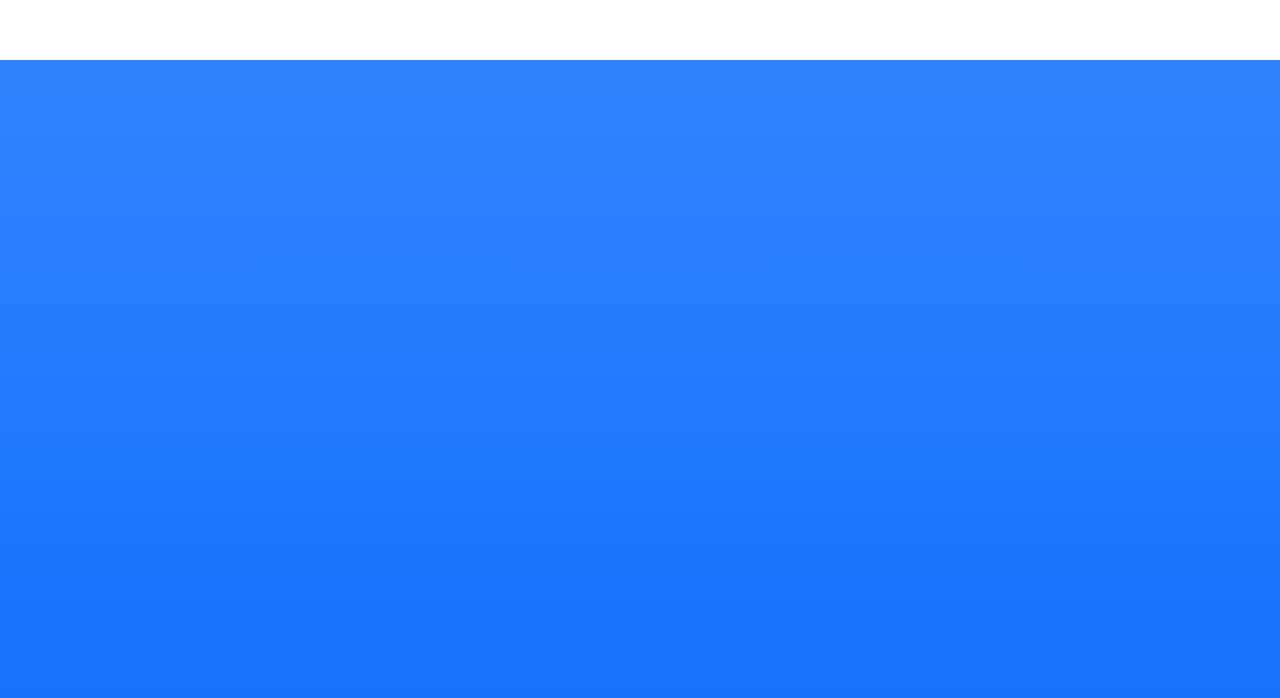
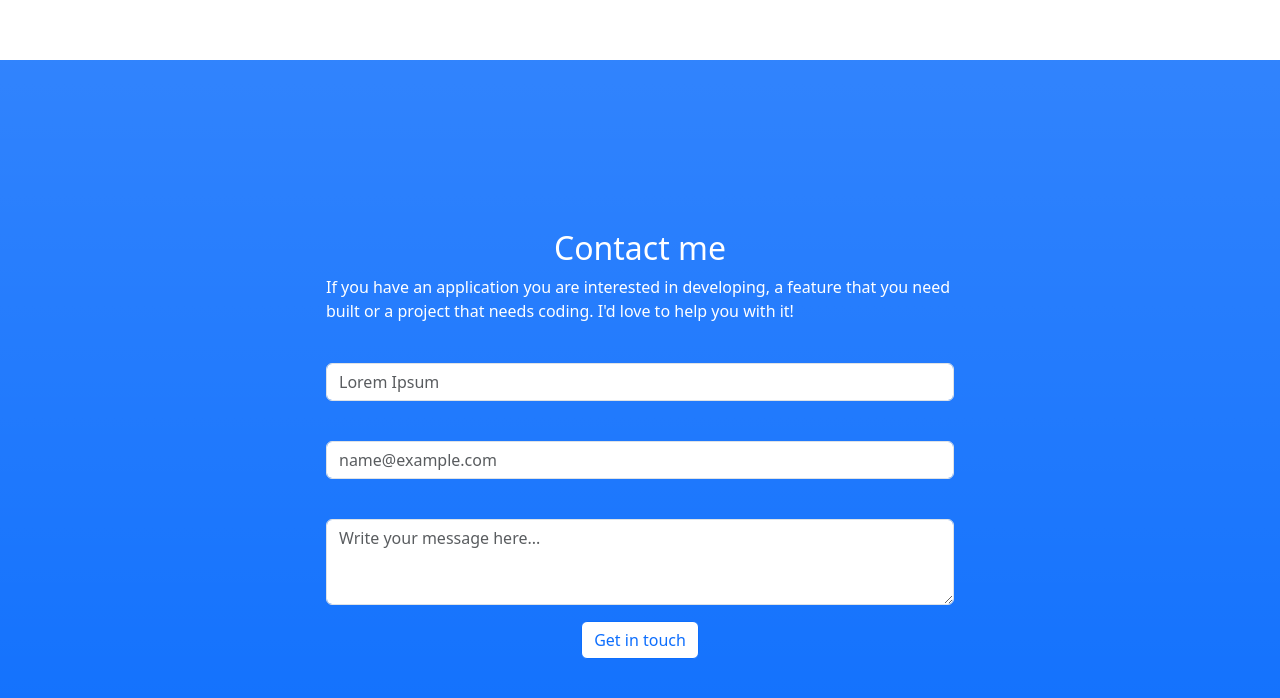
Before and after one commit to MohamedRoshdy2021/Bootstrap-portfolio, a plain HTML site: page index.html in a window 1280 px wide. Shown: the part 3902-4600 px from the top of the page. Drawn offline with Linux system fonts and the light colour scheme.

Commit message:
Add footer section

```diff
--- a/css/style.css
+++ b/css/style.css
@@ -26,3 +26,6 @@
 #footer{
     margin-top: 15em;
 }
+#contact-par {
+    width: 50%;
+}
--- a/index.html
+++ b/index.html
@@ -237,9 +237,30 @@
       </div>
       <!--the form section-->
       <footer
-        class="container-fluid vh-100 bg-primary bg-gradient"
+        class="container-fluid vh-100 bg-primary bg-gradient d-flex flex-column align-items-center justify-content-center"
         id="footer"
-      ></footer>
+      >
+      <h2 class="fs-2 text-white" >Contact me</h2>
+      <p class="text-white" id="contact-par">If you have an application you are interested in developing, a feature that you need built or a project
+        that needs coding. I'd love to help you with it!
+      </p>
+      <div class="mb-3 w-50">
+        <label for="exampleFormControlInput1" class="form-label"></label>
+        <input type="name" class="form-control" id="exampleFormControlInput1" placeholder="Lorem Ipsum">
+      </div>
+      <div class="mb-3 w-50">
+        <label for="exampleFormControlInput1" class="form-label"></label>
+        <input type="email" class="form-control" id="exampleFormControlInput1" placeholder="name@example.com">
+      </div>
+      <div class="mb-3 w-50">
+        <label for="exampleFormControlTextarea1" class="form-label"></label>
+        <textarea class="form-control" id="exampleFormControlTextarea1" rows="3" placeholder="Write your message here..."></textarea>
+        <div class="col-auto d-flex justify-content-center">
+        <button type="submit" class="btn btn-primary mb-3 bg-white text-primary mt-3">Get in touch</button>
+        </div>
+      </div>
+
+    </footer>
     </main>
     <script src="js/bootstrap.bundle.min.js"></script>
   </body>
```
